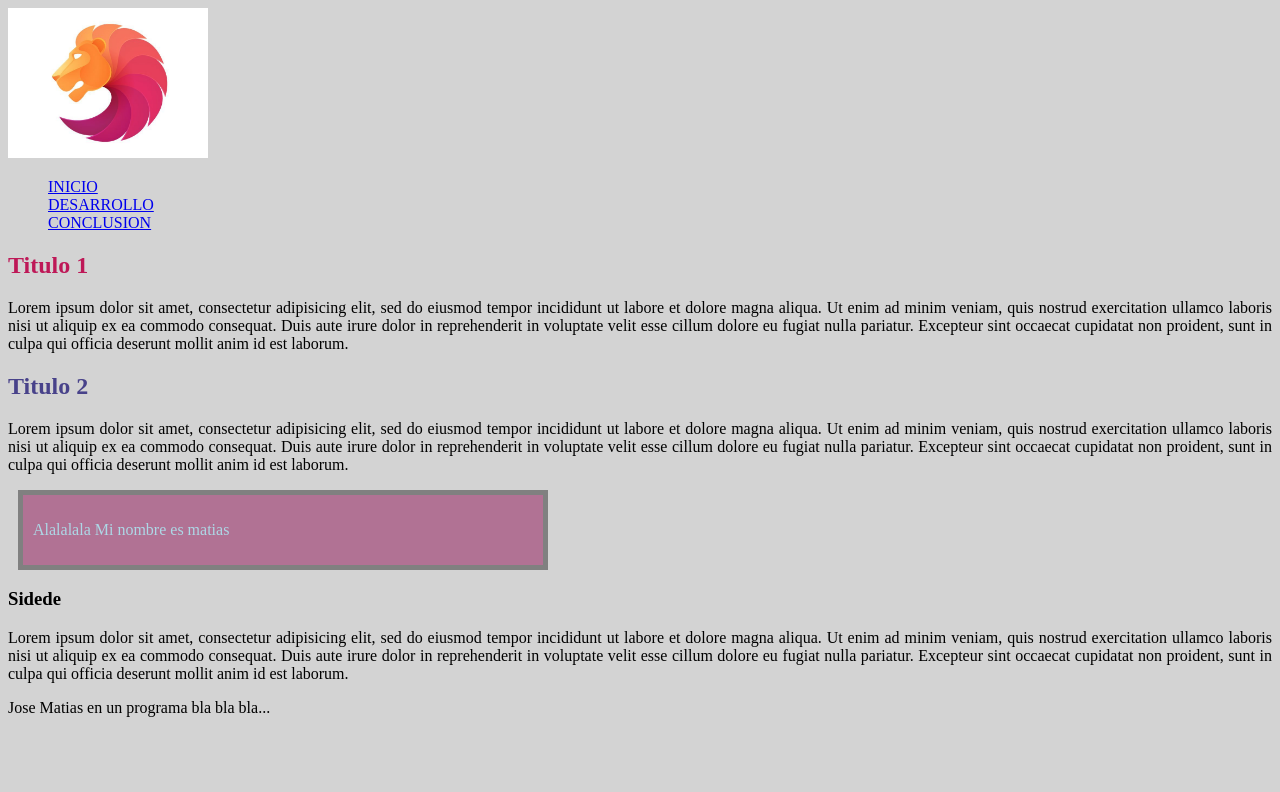
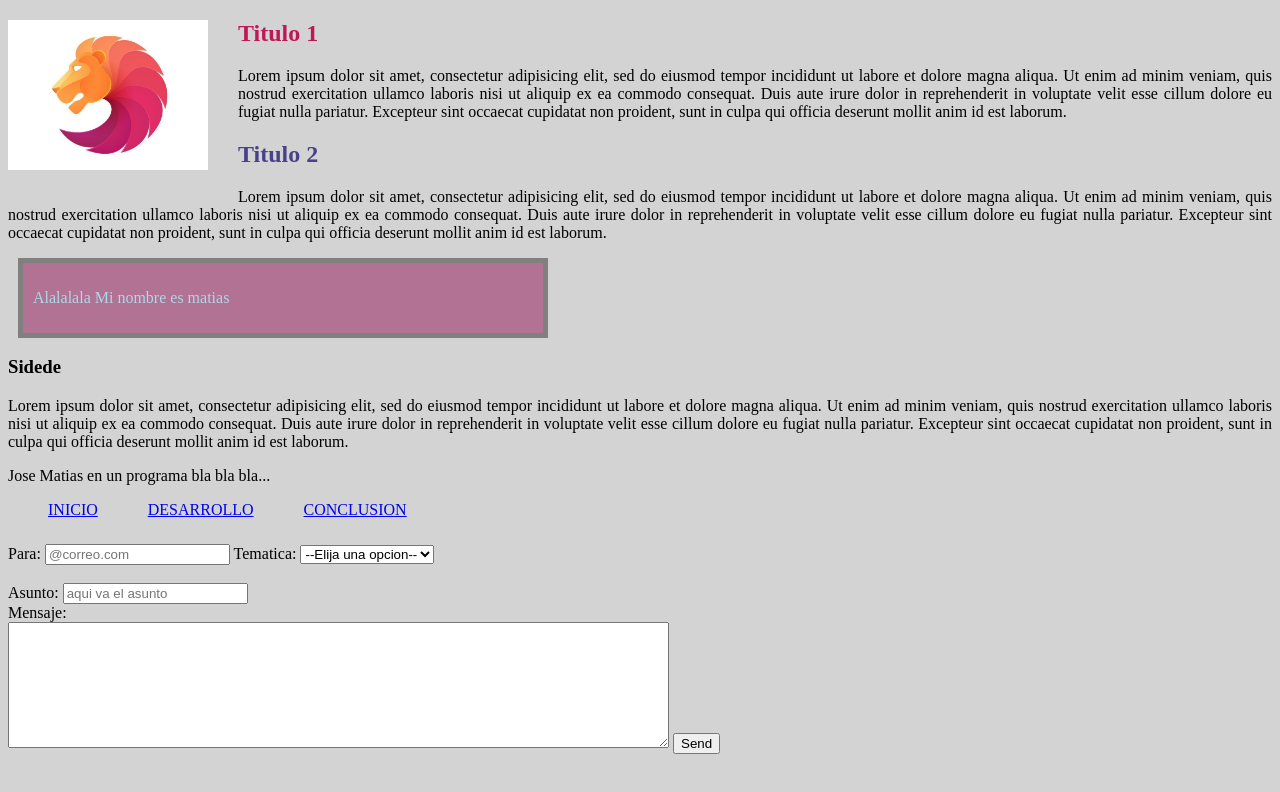
Before and after one commit to josematias920/ejemploMati.github.io, a plain HTML site: page Solo_html/pueba_final_html.html in a window 1280 px wide. Drawn offline with Linux system fonts and the light colour scheme.

Commit message:
16:25,22,08,2018

```diff
--- a/Solo_html/pruebacss.css
+++ b/Solo_html/pruebacss.css
@@ -3,7 +3,13 @@ body
     text-align: justify;
     color: #000;
     background:lightgrey;
-
+    background-repeat: no-repeat;
+    background-attachment: fixed;
+}
+.jtk{
+  margin-right: 30px;
+  float: left;
+  margin-bottom: 25px;
 }
 
 .ttt
@@ -19,7 +25,13 @@ body
 
 .menu li
 {
+    float: left;
+    margin-right: 50px;
+    margin-bottom: 25px;
     list-style: none;
+}
+.formulario{
+  clear: both;
 }
 
 .T1
--- a/Solo_html/pueba_final_html.html
+++ b/Solo_html/pueba_final_html.html
@@ -8,16 +8,9 @@
   <body>    <header>
 
     <header>
-      <div class="">
+      <div class="jtk">
         <img src="1.jpg" width="200" alt="logotipo">
       </div>
-      <nav class="menu">
-        <ul>
-          <li><a href="#">INICIO</a></li>
-          <li><a href="#">DESARROLLO</a></li>
-          <li><a href="#">CONCLUSION</a></li>
-        </ul>
-      </nav>
     </header>
 
     <section class="wrapper">
@@ -42,6 +35,34 @@
 
     <footer>
       <p>Jose Matias en un programa bla bla bla...</p>
+      <nav class="menu">
+        <ul>
+          <li><a href="#">INICIO</a></li>
+          <li><a href="#">DESARROLLO</a></li>
+          <li><a href="#">CONCLUSION</a></li>
+        </ul>
+      </nav>
+
+      <form class="formulario" action="index.html" method="get">
+          <label for="to">Para:</label>
+          <input id="to" type="email" placeholder="@correo.com" required>
+          <label for="topic">Tematica:</label>
+          <select id=topic name="topic">
+            <option>--Elija una opcion--</option>
+            <option value="proposal">Propuesta</option>
+            <option value="report">Reporte</option>
+            <option value="other">Otro</option>
+          </select>
+            <br><br>
+            <label for="subject">Asunto:</label>
+            <input id="subject" type="text" name="subject" placeholder="aqui va el asunto" readonly>
+          <br>
+          <label for="cuerpo">Mensaje:</label>
+          <br>
+          <textarea id="cuerpo" name="Mensaje" rows="8" cols="80"></textarea>
+
+        <button type="submit" name="button">Send</button>
+      </form>
     </footer>
   </body>
 </html>
```
